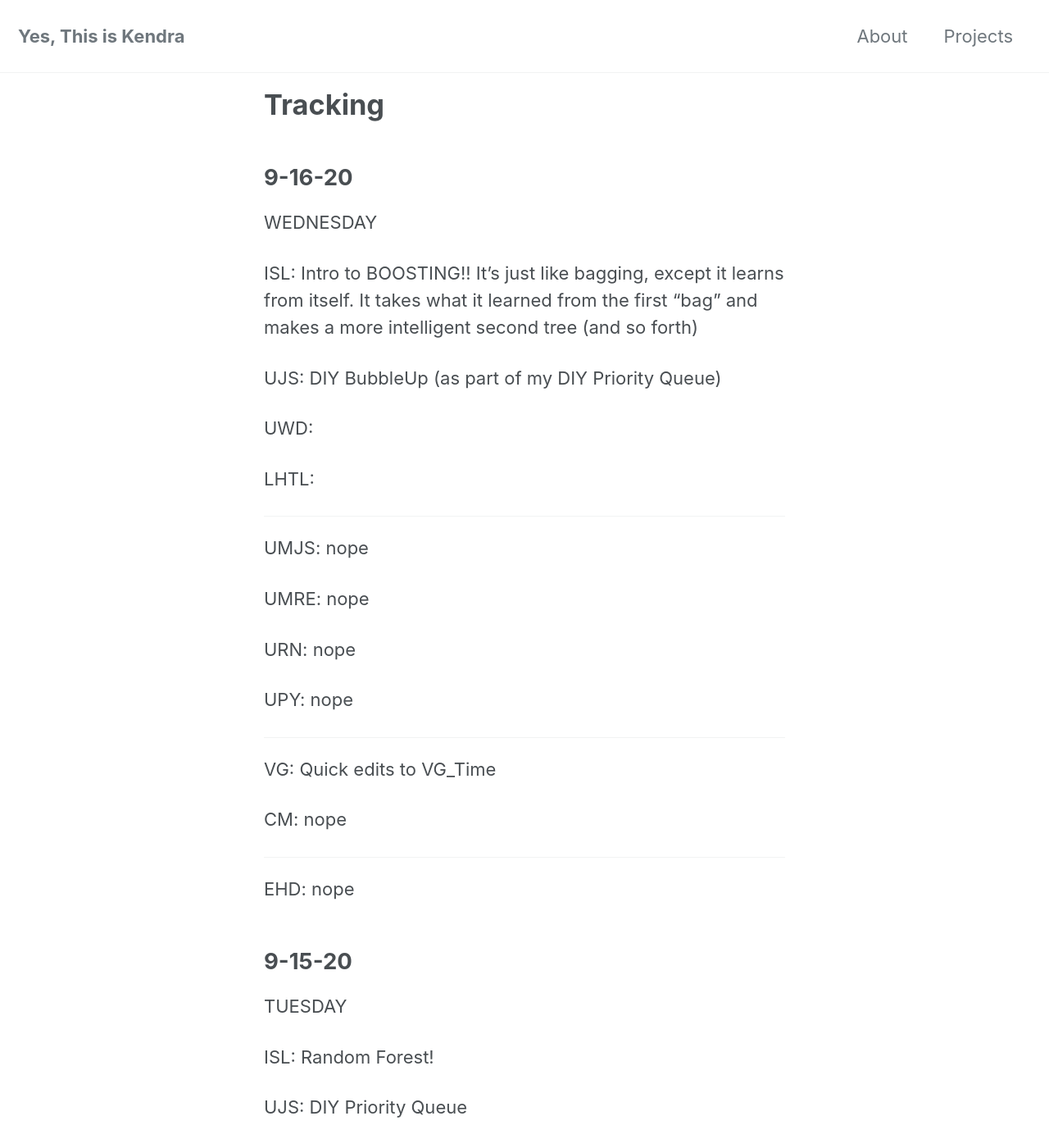
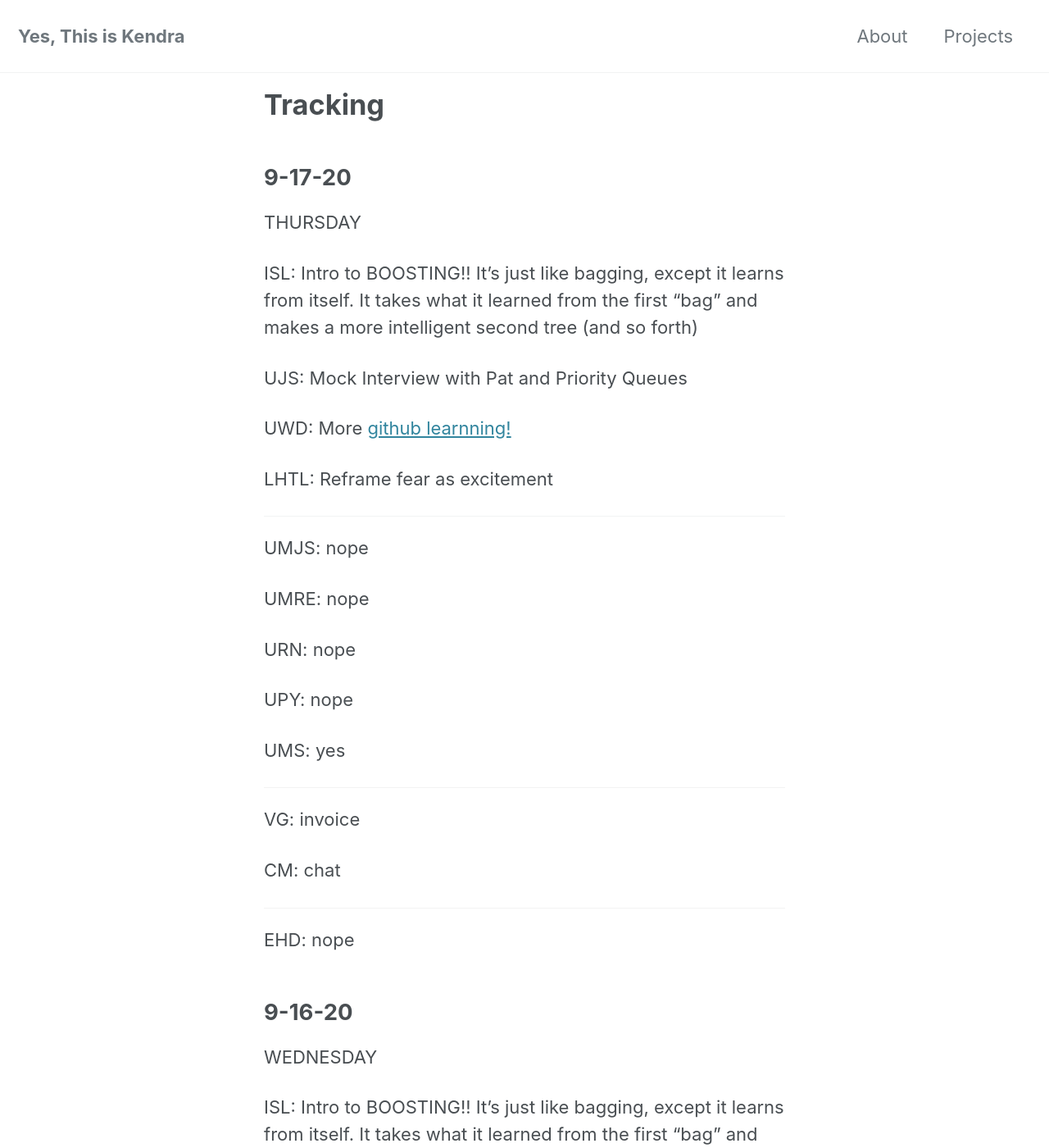
Before and after one commit to yesthisiskendra/yesthisiskendra.github.io, a Jekyll site: the page built from _pages/tracking.md, in a window 1280 px wide and 1400 px high. Shown: the whole window at 82% size. Built offline with Jekyll 4.4.1, drawn with Linux system fonts in a browser that asks for light colours; cached includes are drawn as plain includes; nearby versions of some CDN libraries; some of the changed text lies outside the part shown.

Commit message:
Add tracking

```diff
--- a/_pages/tracking.md
+++ b/_pages/tracking.md
@@ -3,6 +3,40 @@ layout: home
 title: "Tracking"
 permalink: /tracking/
 ---
+
+## 9-17-20
+
+THURSDAY
+
+ISL: Intro to BOOSTING!! It's just like bagging, except it learns from itself. It takes what it learned from the first "bag" and makes a more intelligent second tree (and so forth)
+
+UJS: Mock Interview with Pat and Priority Queues
+
+UWD: More [github learnning!](https://learngitbranching.js.org/)
+
+LHTL: Reframe fear as excitement
+
+---
+
+UMJS: nope
+
+UMRE: nope
+
+URN: nope
+
+UPY: nope
+
+UMS: yes
+
+---
+
+VG: invoice
+
+CM: chat
+
+---
+
+EHD: nope
 
 ## 9-16-20
 
@@ -12,9 +46,9 @@ ISL: Intro to BOOSTING!! It's just like bagging, except it learns from itself. I
 
 UJS: DIY BubbleUp (as part of my DIY Priority Queue)
 
-UWD:
+UWD: More [github learnning!](https://learngitbranching.js.org/) "Branch early, branch often." A Branch is simply a pointer to a specific commit. There is no storage or memory overhead when branching!!
 
-LHTL:
+LHTL: Start hard, jump easy
 
 ---
 
```
Also changed, not shown: other parts of _pages/tracking.md (+1 -1 lines).
